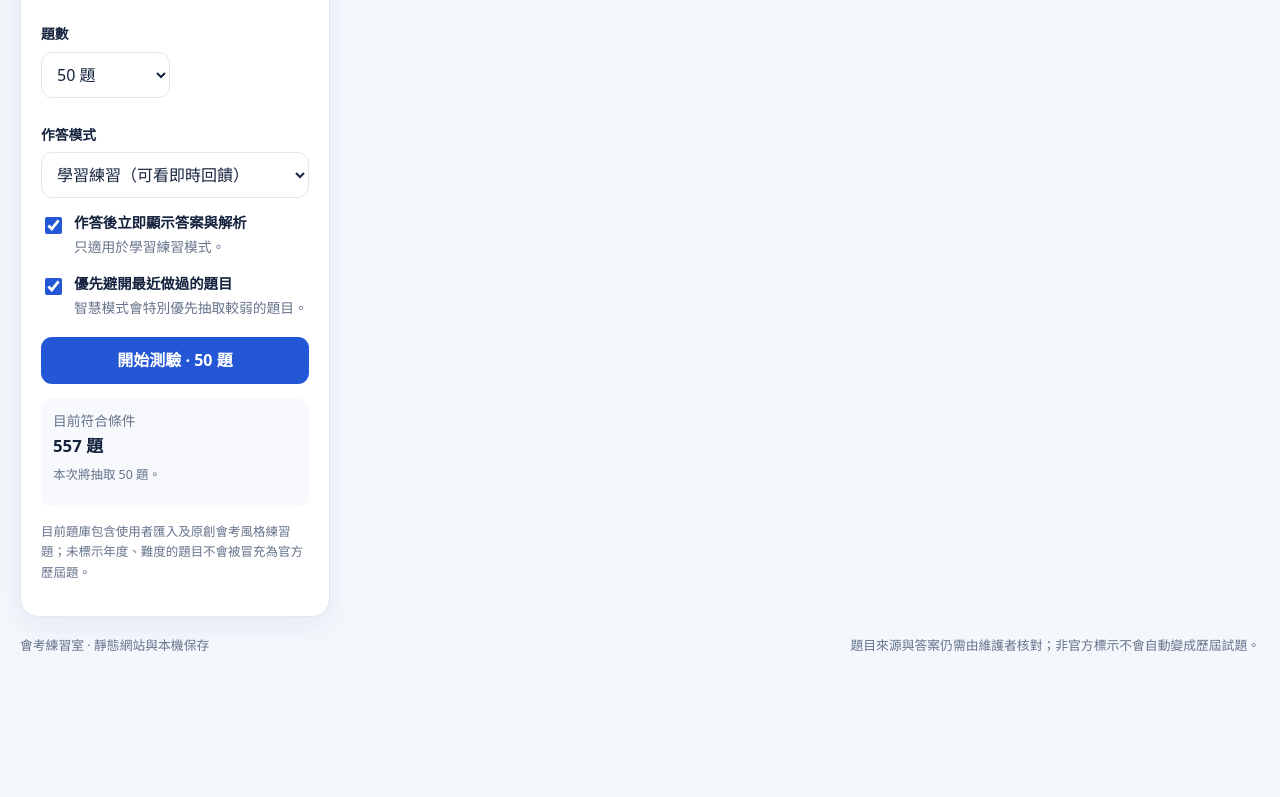
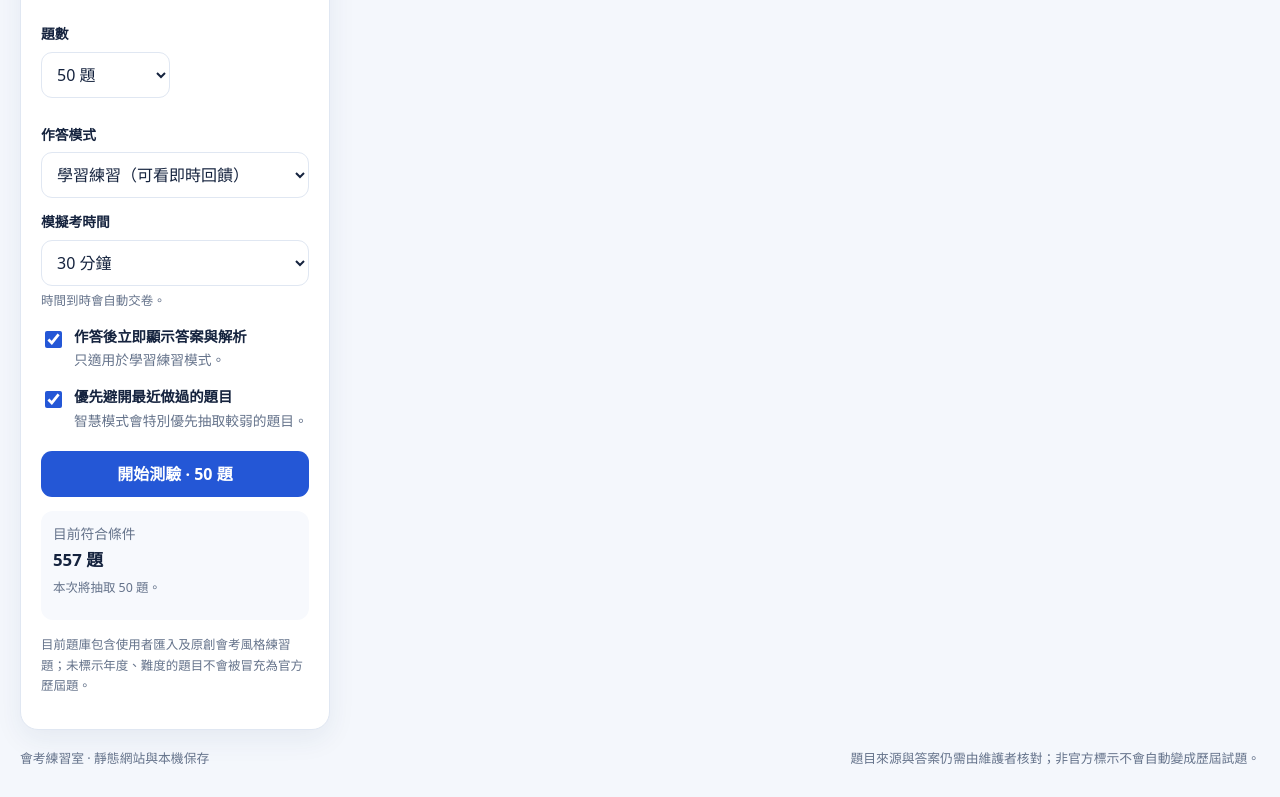
Before and after one commit to argusocean-wq/-, a plain HTML site: page index.html in a window 1280 px wide. Shown: the part 1082-1879 px from the top of the page. Before the commit the page ends 1766 px from the top, so only its background shows below. Drawn offline with Linux system fonts and the light colour scheme.

Commit message:
Apply 115 CAP grade cutoffs and fixed exam timing

```diff
--- a/index.html
+++ b/index.html
@@ -129,7 +129,7 @@ function currentPool(){let items=filtersOnly();const mode=$('modeFilter').value,
 function countRequested(poolLength){const c=$('countFilter').value;if(c==='all')return poolLength;if(c==='custom')return Math.max(1,Math.min(Number($('customCount').value)||1,poolLength));return Math.min(Number(c)||10,poolLength)}
 function updateFilterOptions(){const preserve={grade:$('gradeFilter').value,subject:$('subjectFilter').value};fillSelect($('gradeFilter'),allQuestions.map(q=>q.grade),'全部年級',true);fillSelect($('subjectFilter'),allQuestions.map(q=>q.subject),'全部可用科目',true);if([...$('gradeFilter').options].some(o=>o.value===preserve.grade))$('gradeFilter').value=preserve.grade;if([...$('subjectFilter').options].some(o=>o.value===preserve.subject))$('subjectFilter').value=preserve.subject;updateUnits();const vals=allQuestions;fillSelect($('yearFilter'),vals.map(q=>hasValue(q,'year')?String(q.year):'未標示'),'全部年度',true);fillSelect($('bankSubject'),vals.map(q=>q.subject),'全部科目',true);fillSelect($('bankGrade'),vals.map(q=>q.grade),'全部年級',true);$('subjectHelp').textContent=`題庫目前提供 ${uniqueSorted(vals.map(q=>q.subject)).length} 個科目；其他科目尚未匯入題目。`}
 function updateUnits(){const grade=$('gradeFilter').value,subject=$('subjectFilter').value;let items=allQuestions;if(grade!=='全部')items=items.filter(q=>q.grade===grade);if(subject!=='全部')items=items.filter(q=>q.subject===subject);fillSelect($('unitFilter'),items.map(q=>q.unit||'未分類'),'全部單元',true)}
-function updatePoolPreview(){const pool=currentPool(),n=$('examMode').value==='exam'?($('subjectFilter').value==='全部'?pool.length:Math.min(pool.length,({國文:46,英語:75,數學:30,社會:60,自然:55}[$('subjectFilter').value]||pool.length))):countRequested(pool.length);$('poolCount').textContent=`${pool.length} 題`;$('poolCaption').textContent=pool.length?`本次將抽取 ${n} 題。${$('modeFilter').value==='smart'?'系統會優先抽取較弱及待複習題目。':''}`:'沒有符合條件的題目，請更改篩選條件或匯入題目。';$('startBtn').disabled=!pool.length;$('startBtn').textContent=pool.length?`開始測驗 · ${n} 題`:'沒有可練習的題目';$('customCountWrap').classList.toggle('hidden',$('countFilter').value!=='custom');$('durationWrap').classList.toggle('hidden',$('examMode').value!=='exam');const chips=[];if($('subjectFilter').value!=='全部')chips.push($('subjectFilter').value);if($('gradeFilter').value!=='全部')chips.push($('gradeFilter').value);if($('unitFilter').value!=='全部')chips.push($('unitFilter').value);if($('modeFilter').value==='wrong')chips.push('錯題重練');if($('modeFilter').value==='favorites')chips.push('收藏');if($('modeFilter').value==='flagged')chips.push('待複習');$('poolChips').innerHTML=chips.map(x=>`<span class="chip neutral">${esc(x)}</span>`).join('');renderSubjectTiles()}
+function updatePoolPreview(){const pool=currentPool(),n=$('examMode').value==='exam'?($('subjectFilter').value==='全部'?pool.length:Math.min(pool.length,({國文:46,英語:75,數學:30,社會:60,自然:55}[$('subjectFilter').value]||pool.length))):countRequested(pool.length);$('poolCount').textContent=`${pool.length} 題`;$('poolCaption').textContent=pool.length?`本次將抽取 ${n} 題。${$('modeFilter').value==='smart'?'系統會優先抽取較弱及待複習題目。':''}`:'沒有符合條件的題目，請更改篩選條件或匯入題目。';$('startBtn').disabled=!pool.length;$('startBtn').textContent=pool.length?`開始測驗 · ${n} 題`:'沒有可練習的題目';$('customCountWrap').classList.toggle('hidden',$('countFilter').value!=='custom');$('durationWrap').classList.toggle('hidden',$('examMode').value==='exam');const chips=[];if($('subjectFilter').value!=='全部')chips.push($('subjectFilter').value);if($('gradeFilter').value!=='全部')chips.push($('gradeFilter').value);if($('unitFilter').value!=='全部')chips.push($('unitFilter').value);if($('modeFilter').value==='wrong')chips.push('錯題重練');if($('modeFilter').value==='favorites')chips.push('收藏');if($('modeFilter').value==='flagged')chips.push('待複習');$('poolChips').innerHTML=chips.map(x=>`<span class="chip neutral">${esc(x)}</span>`).join('');renderSubjectTiles()}
 function renderSubjectTiles(){const subjects=uniqueSorted(allQuestions.map(q=>q.subject));$('subjectTiles').innerHTML=subjects.map(s=>{const num=allQuestions.filter(q=>q.subject===s).length;return `<button type="button" class="subject-tile" data-subject="${esc(s)}"><strong>${esc(s)}</strong><span>${num} 題可練習</span></button>`}).join('');$('subjectTiles').querySelectorAll('button').forEach(b=>b.addEventListener('click',()=>{$('subjectFilter').value=b.dataset.subject;updateUnits();updatePoolPreview();window.scrollTo({top:0,behavior:'smooth'})}));const names=new Set(subjects);const missing=['寫作測驗','英語聽力'].filter(s=>!names.has(s));$('coverageNotice').textContent=missing.length?`目前還沒有「${missing.join('、')}」的題目。這些科目會在有題目匯入後才自動出現，不會顯示空白測驗。`:'所有已匯入科目皆已可選。'}
 function refreshStats(){const h=local.history,stats=Object.values(local.stats);$('statTotal').textContent=allQuestions.length.toLocaleString();$('statCoverage').textContent=`${uniqueSorted(allQuestions.map(q=>q.subject)).length} 個科目 · ${uniqueSorted(allQuestions.map(q=>q.grade)).length} 個年級`;$('statSessions').textContent=h.length.toLocaleString();const seen=stats.reduce((n,s)=>n+(s.seen||0),0),correct=stats.reduce((n,s)=>n+(s.correct||0),0);$('statAccuracy').textContent=seen?Math.round(correct/seen*100)+'%':'—';$('statAnswered').textContent=seen?`累積作答 ${seen.toLocaleString()} 題`:'尚無作答統計';$('statWeak').textContent=(new Set([...local.wrong,...local.flags])).size.toLocaleString();$('bankVersion').textContent=`題庫 ${allQuestions.length} 題`;$('markedDifficulty').textContent=allQuestions.filter(q=>hasValue(q,'difficulty')).length;$('markedYear').textContent=allQuestions.filter(q=>hasValue(q,'year')).length;$('explainedCount').textContent=allQuestions.filter(q=>String(q.explanation||'').trim()).length;const draft=local.draft;if(draft&&Array.isArray(draft.keys)&&draft.keys.length&&draft.keys.every(k=>allQuestions.some(q=>questionKey(q)===k)))$('resumeBtn').classList.remove('hidden');else $('resumeBtn').classList.add('hidden')}
 function setQuestionClock(){questionStartedAt=Date.now()}
```
